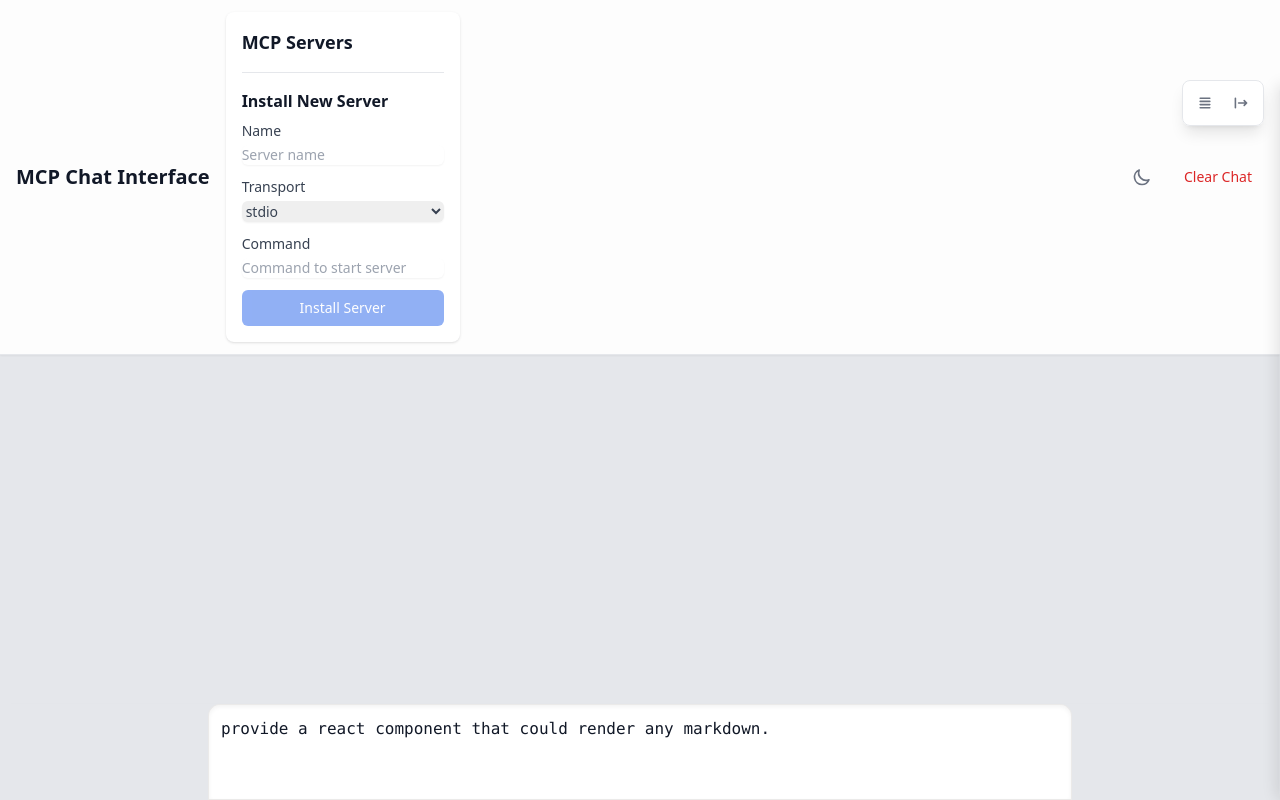
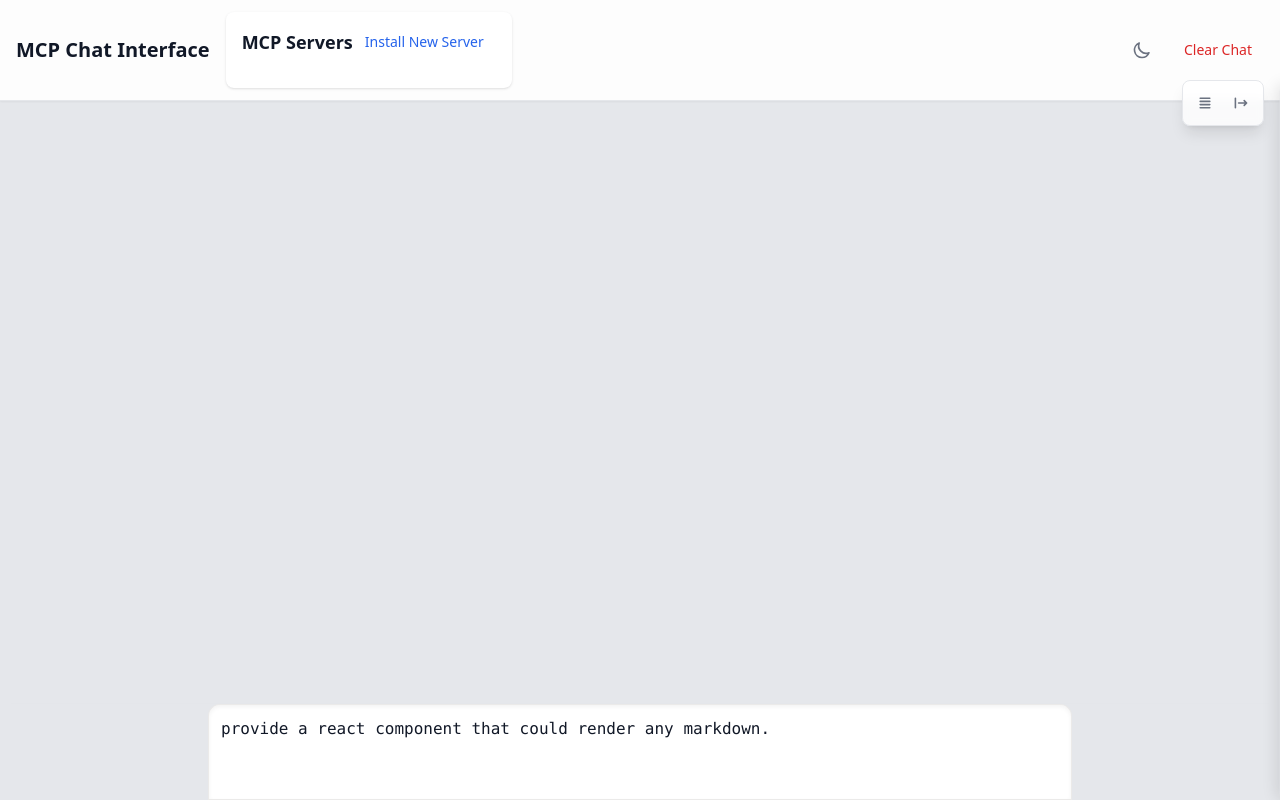
Before and after one commit to CHARM-BDF/charmgpt, a React (Vite) app: page / in a window 1280 px wide. Built offline with nearby package versions, Linux system fonts and the light colour scheme.

Commit message:
added button to close install interface

```diff
--- a/src/components/mcp/MCPServerControl.tsx
+++ b/src/components/mcp/MCPServerControl.tsx
@@ -13,6 +13,7 @@
     } = useMCPStore();
     const [isInstalling, setIsInstalling] = useState(false);
     const [isLoading, setIsLoading] = useState<string | null>(null);
+    const [showInstallUI, setShowInstallUI] = useState(false);
     const [installConfig, setInstallConfig] = useState<ServerConfig>({
         name: '',
         transport: 'stdio',
@@ -30,6 +31,8 @@
                 transport: 'stdio',
                 command: '',
             });
+            // Hide the install UI after successful installation
+            setShowInstallUI(false);
         } catch (error) {
             console.error('Failed to install server:', error);
         } finally {
@@ -68,7 +71,15 @@
     return (
         <div className="p-4 bg-white dark:bg-gray-800 rounded-lg shadow">
             <div className="mb-4">
-                <h2 className="text-lg font-semibold mb-2 text-gray-900 dark:text-gray-100">MCP Servers</h2>
+                <div className="flex justify-between items-center mb-4">
+                    <h2 className="text-lg font-semibold text-gray-900 dark:text-gray-100">MCP Servers</h2>
+                    <button
+                        onClick={() => setShowInstallUI(!showInstallUI)}
+                        className="px-3 py-1 text-sm font-medium text-blue-600 hover:text-blue-700 hover:bg-blue-50 rounded-md transition-all duration-300 ease-[cubic-bezier(0.4,0,0.2,1)] dark:text-blue-400 dark:hover:text-blue-300 dark:hover:bg-blue-900/50"
+                    >
+                        {showInstallUI ? 'Hide Install' : 'Install New Server'}
+                    </button>
+                </div>
 
                 {/* Server List */}
                 <div className="space-y-2">
@@ -132,6 +143,7 @@
             </div>
 
             {/* Install New Server Form */}
+            {showInstallUI && (
                 <div className="border-t pt-4 dark:border-gray-700">
                     <h3 className="text-md font-semibold mb-2 text-gray-900 dark:text-gray-100">Install New Server</h3>
                     <div className="space-y-3">
@@ -199,6 +211,7 @@
                         </button>
                     </div>
                 </div>
+            )}
         </div>
     );
 };
```
Lines whose indentation alone changed are shown as unchanged.
